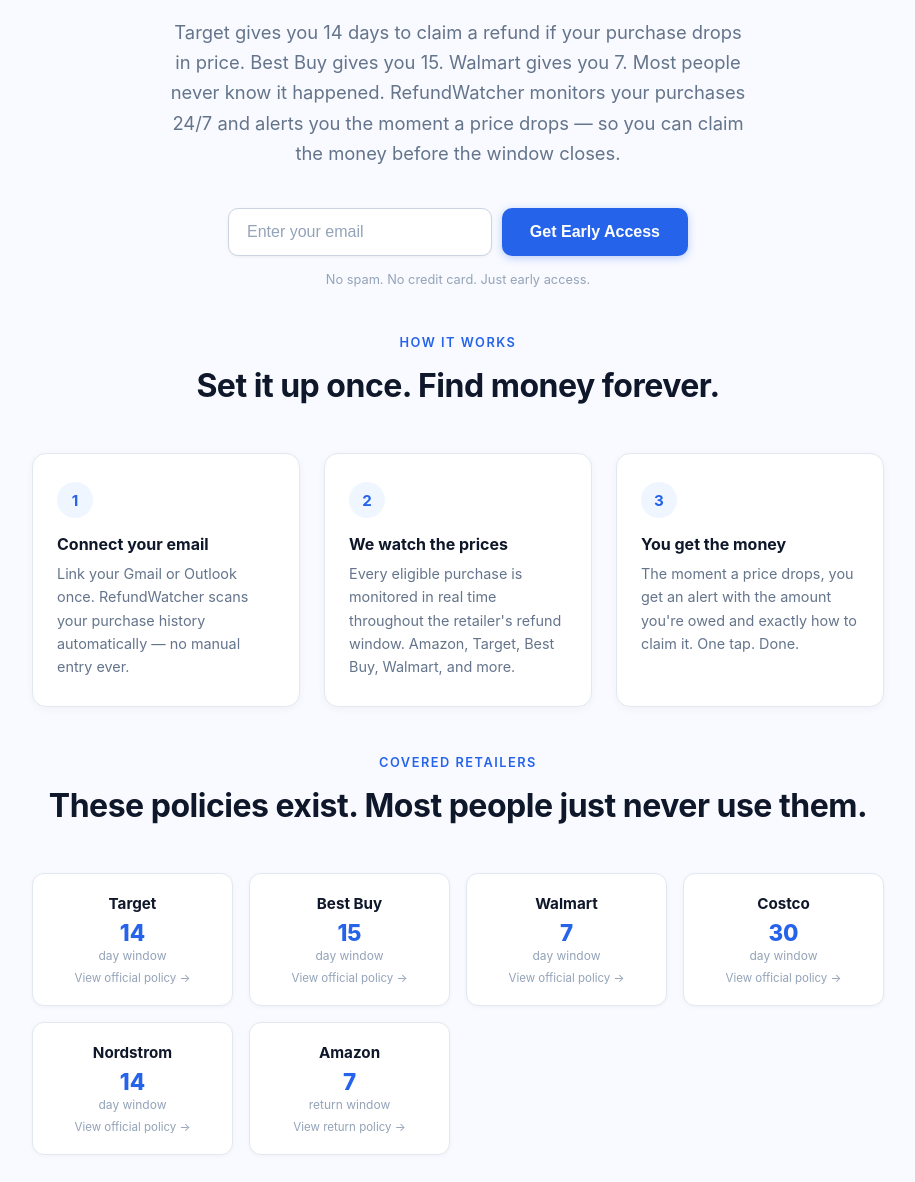
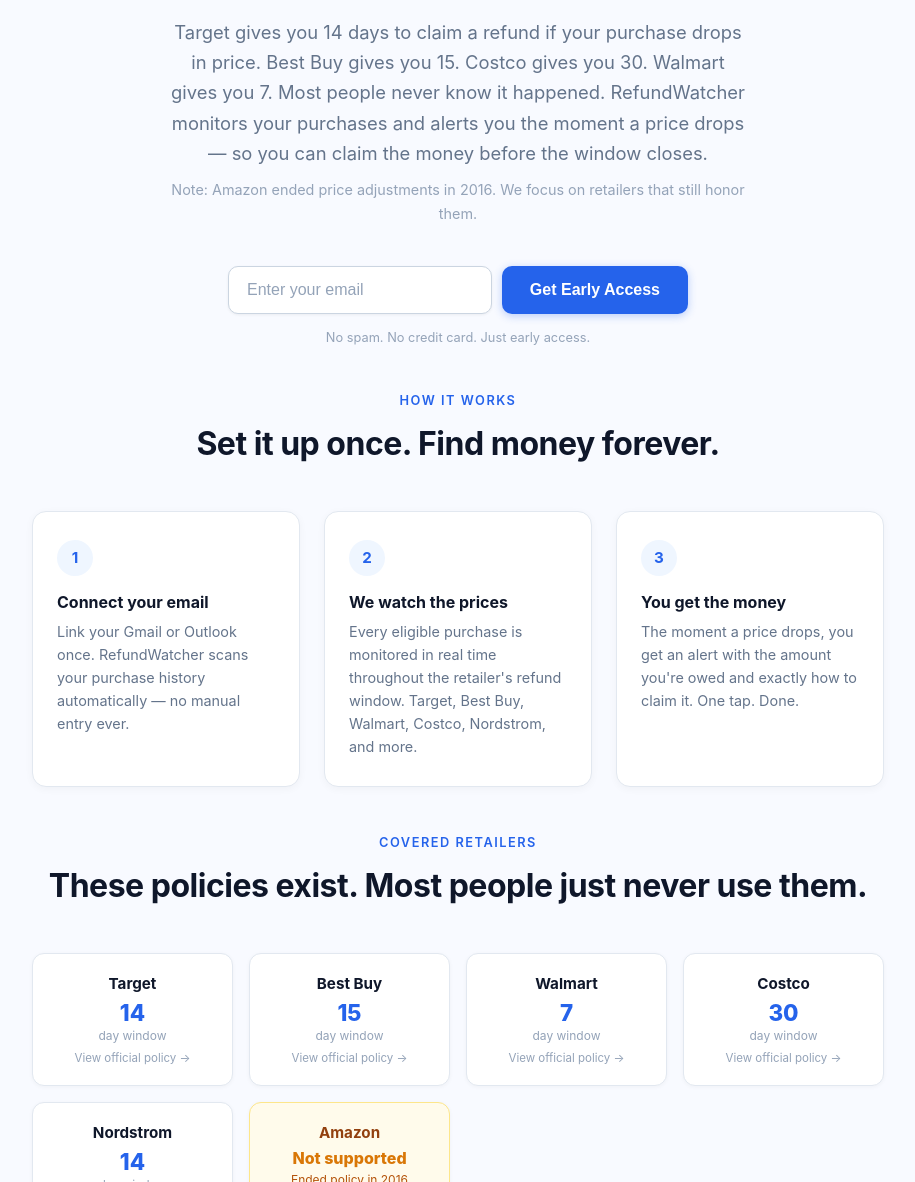
Before and after one commit to jasonmorrow123/refundwatcher, a website: page refundwatcher/public/index.html in a window 1280 px wide. Shown: the part 358-1540 px from the top of the page, without its empty margins (182-1097 px from the left). Drawn offline with Linux system fonts and the light colour scheme.

Commit message:
Fix Amazon: mark as unsupported, remove from how-it-works, add Costco to subtitle

```diff
--- a/refundwatcher/public/index.html
+++ b/refundwatcher/public/index.html
@@ -255,8 +255,9 @@
   <h1>You're leaving <em>hundreds of dollars</em> on the table every year.</h1>
   <p class="subtitle">
     Target gives you 14 days to claim a refund if your purchase drops in price.
-    Best Buy gives you 15. Walmart gives you 7. Most people never know it happened.
-    RefundWatcher monitors your purchases 24/7 and alerts you the moment a price drops — so you can claim the money before the window closes.
+    Best Buy gives you 15. Costco gives you 30. Walmart gives you 7. Most people never know it happened.
+    RefundWatcher monitors your purchases and alerts you the moment a price drops — so you can claim the money before the window closes.
+    <em style="display:block;margin-top:10px;font-size:0.9rem;color:#94a3b8;font-style:normal;">Note: Amazon ended price adjustments in 2016. We focus on retailers that still honor them.</em>
   </p>
   <div class="signup-form" id="signupForm">
     <input type="email" id="emailInput" placeholder="Enter your email" autocomplete="email" />
@@ -278,7 +279,7 @@
     <div class="step">
       <div class="step-num">2</div>
       <h3>We watch the prices</h3>
-      <p>Every eligible purchase is monitored in real time throughout the retailer's refund window. Amazon, Target, Best Buy, Walmart, and more.</p>
+      <p>Every eligible purchase is monitored in real time throughout the retailer's refund window. Target, Best Buy, Walmart, Costco, Nordstrom, and more.</p>
     </div>
     <div class="step">
       <div class="step-num">3</div>
@@ -322,11 +323,11 @@
       <div class="label">day window</div>
       <a class="policy-link" href="https://www.nordstrom.com/c/price-adjustment-policy" target="_blank">View official policy →</a>
     </div>
-    <div class="retailer-card">
-      <div class="name">Amazon</div>
-      <div class="window">7</div>
-      <div class="label">return window</div>
-      <a class="policy-link" href="https://www.amazon.com/gp/help/customer/display.html?nodeId=GKM69DUUYKQWKWX7" target="_blank">View return policy →</a>
+    <div class="retailer-card" style="border-color:#fde68a;background:#fffbeb;">
+      <div class="name" style="color:#92400e;">Amazon</div>
+      <div class="window" style="font-size:1rem;color:#d97706;margin-top:4px;">Not supported</div>
+      <div class="label" style="color:#b45309;margin-top:4px;">Ended policy in 2016</div>
+      <a class="policy-link" href="https://www.amazon.com/gp/help/customer/display.html?nodeId=GKM69DUUYKQWKWX7" target="_blank">Return policy only →</a>
     </div>
   </div>
 </section>
```
